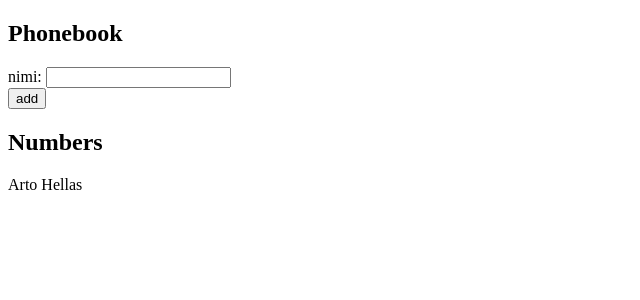
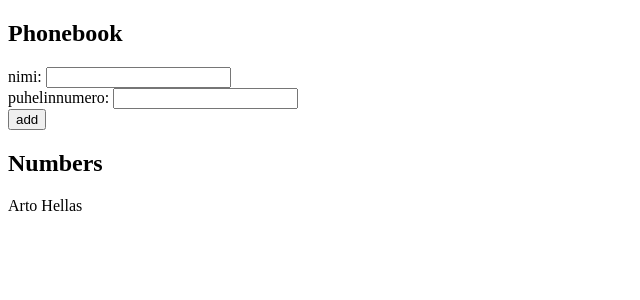
Before and after one commit to zeenabtaher/fullStack, a React (Create React App) app in the folder osa2/puhelinluettelo/: page / in a window 1280 px wide. Shown: the top 300 px of the page, without its empty margins (0-640 px from the left). Built offline with nearby package versions, Linux system fonts and the light colour scheme.

Commit message:
2.8-step3

```diff
--- a/osa2/puhelinluettelo/src/App.js
+++ b/osa2/puhelinluettelo/src/App.js
@@ -5,11 +5,17 @@ const App = () => {
     { nimi: 'Arto Hellas' }
   ])
   const [newName, setNewName] = useState('')
+  const [newNumber, setNewNumber] = useState('')
 
-  //tapahtuman käsittelijä
+  //tapahtuman käsittelijä uudelle nimelle
   const handleNewName = (event) =>{
     console.log(event.target.value)
     setNewName(event.target.value)
+  }
+
+  //tapahtuman käsittelijä uudelle numerolle
+  const handeleNewNumber = (event) => {
+    setNewNumber(event.target.value)
   }
 
   const addPerson = (event) => {
@@ -21,10 +27,13 @@ const App = () => {
     event.preventDefault()
     const personObject = {
       nimi: newName,
+      numero: newNumber,
       id: persons.length +1,
     }
     setPersons(persons.concat(personObject))
     setNewName('')
+    setNewNumber(persons.concat(personObject))
+    setNewNumber('')
   }
 
   return (
@@ -35,13 +44,16 @@ const App = () => {
           nimi: <input value={newName} onChange={handleNewName}/>
         </div>
         <div>
+          puhelinnumero: <input value={newNumber} onChange={handeleNewNumber} />
+        </div>
+        <div>
           <button type="submit">add</button>
         </div>
       </form>
       <h2>Numbers</h2>
       {persons.map(persons =>
-       <p  key={persons.id}>
-        {persons.nimi}
+       <p key={persons.id}>
+        {persons.nimi}   {persons.numero}
        </p>)}
     </div>
   )
```
